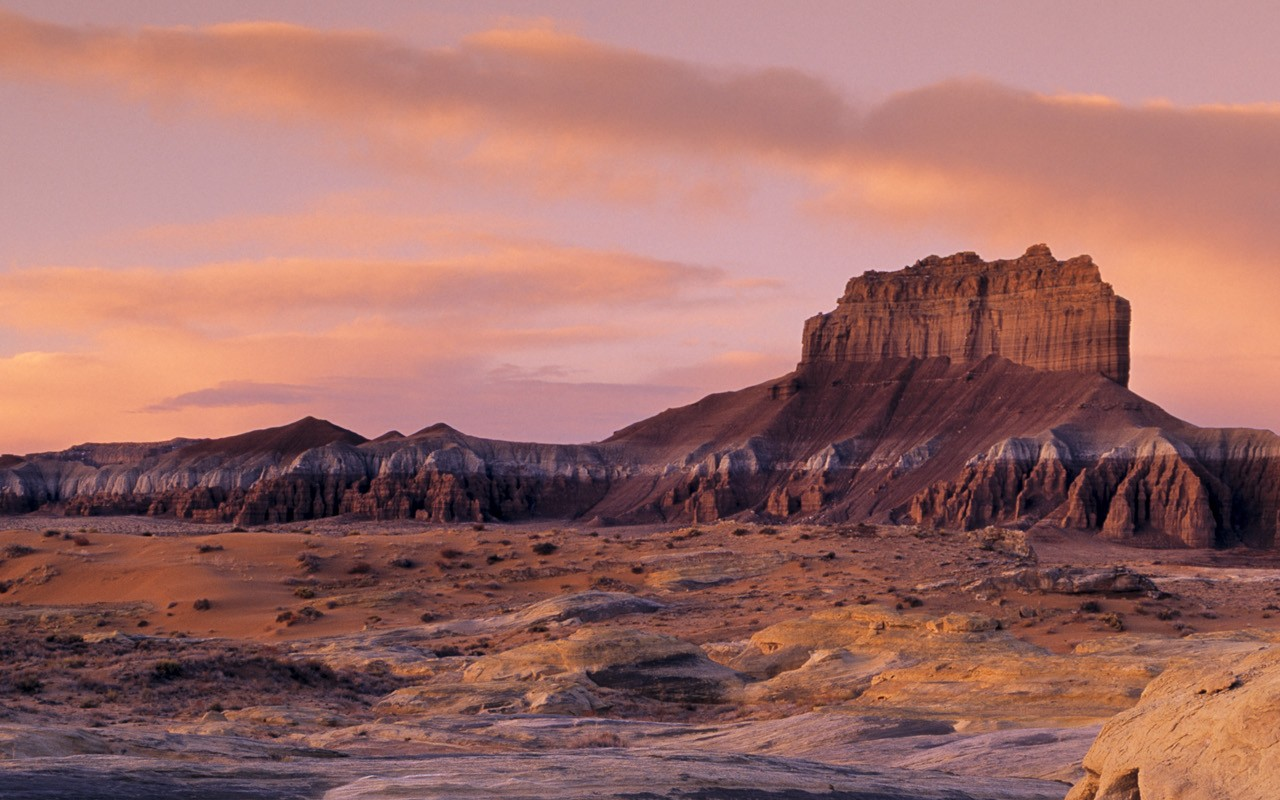
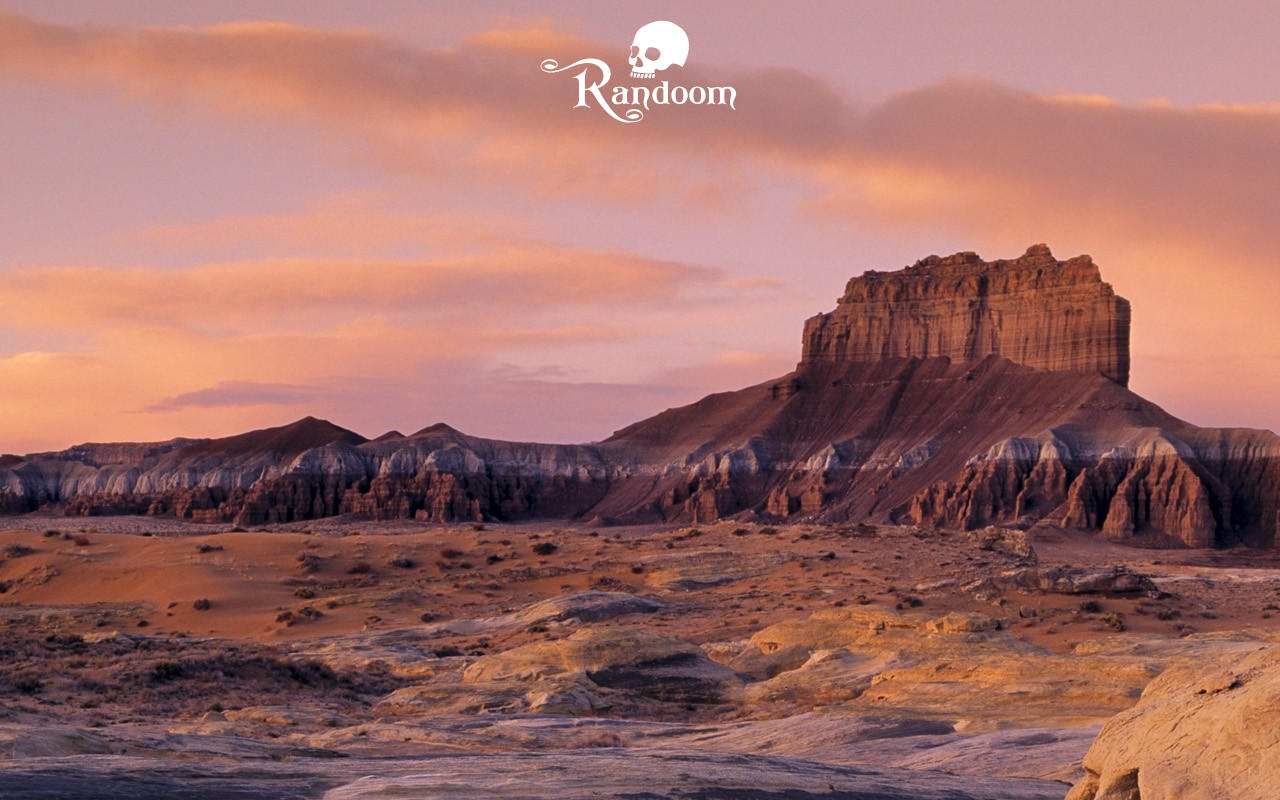
Before and after one commit to JonasStattin/randoom, a plain HTML site: page public/index.html in a window 1280 px wide. Drawn offline with Linux system fonts and the light colour scheme.

Commit message:
Added logo and started sorting out tags

```diff
--- a/public/css/main.css
+++ b/public/css/main.css
@@ -1,10 +1,19 @@
 body {
   background-color: #f1f2f2;
   background: url("../img/glorious-desert-lscape-at-sunrise-hd-wallpaper-334330.jpg");
+  background-repeat: no-repeat;
+  background-attachment: fixed;
   font-family: "HelveticaNeue-Light", "Helvetica Neue Light", "Helvetica Neue", Helvetica, Arial, "Lucida Grande", sans-serif;
   font-weight: 300;
   color: #333;
   margin: 20px;
+}
+.mainHeader {
+  text-align: center;
+}
+.mainHeader > img {
+  width: 200px;
+  vertical-align: bottom;
 }
 button {
   background: #2c3e50;
@@ -84,6 +93,10 @@ button.close:active {
 .resultWindow > .resultBox.show {
   display: block;
 }
+.tablesWindow {
+  margin: 0 auto;
+  max-width: 600px;
+}
 .tablesWindow > ul {
   padding: 0;
   list-style: none;
@@ -92,7 +105,6 @@ button.close:active {
   background: #fff;
   padding: 10px;
   margin-bottom: 20px;
-  max-width: 600px;
   box-shadow: 0 2px 8px rgba(0,0,0,0.3);
 }
 .tablesWindow > ul > li.table > header > .tableHeading {
--- a/public/index.html
+++ b/public/index.html
@@ -9,6 +9,9 @@
 		<script data-main="js/main.js" src="js/vendor/require.js"></script>
 	</head>
 	<body>
+		<header class="mainHeader">
+			<img src="img/randoom.svg" alt="Randoom">
+		</header>
 		<section id="tablesWindow" class="tablesWindow"></section>
 		<section id="resultWindow" class="resultWindow"></section>
 	</body>
```
Also changed, not shown: public/js/app/randoom.js (+11 -1 lines), public/img/randoom.svg (added), 2 other files.
